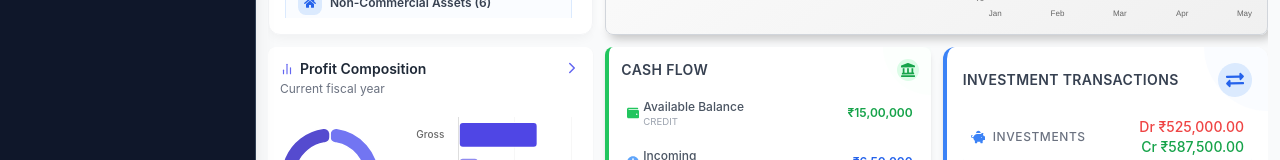
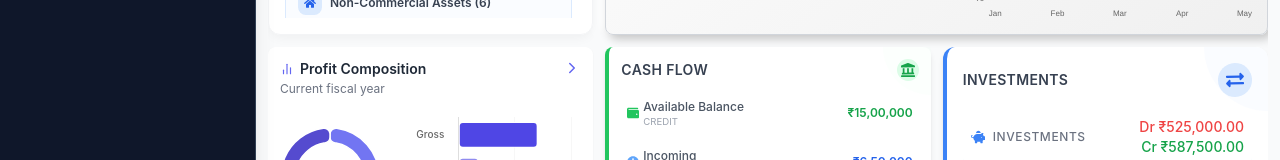
Before and after one commit to sreekanthmopati/syncuity_dashboard, a React (Create React App) app: page /AP in a window 1280 px wide. Both pictures are taken after a click on the button "Detailed". Shown: the part 469-629 px from the top of the page. Built offline with nearby package versions, Linux system fonts and the light colour scheme.

Commit message:
investments and othet

```diff
--- a/src/App.js
+++ b/src/App.js
@@ -16,7 +16,8 @@ function App() {
     <Router>
       <div className="flex">
         <Sidebar activeAssetId={activeAssetId} setActiveAssetId={setActiveAssetId}/>
-        <div className="flex-1">
+        <div
+           className="flex-1">
           <Routes>
             {/* <Route path="/unit/:unitId" element={<UnitDashboard />} /> */}
             <Route path="/:id" element={<AssetPage setActiveAsset={setActiveAssetId}/>} />
--- a/src/components/AndhraPradeshLayout.js
+++ b/src/components/AndhraPradeshLayout.js
@@ -1153,7 +1153,7 @@ const AndhraPradeshLayout = () => {
   <div className="absolute top-0 right-0 w-16 h-16 bg-blue-50 rounded-bl-full opacity-30"></div>
 
   <div className="flex items-center justify-between mb-3 relative z-10">
-    <h3 className="text-sm font-semibold text-gray-700 tracking-wide">INVESTMENT TRANSACTIONS</h3>
+    <h3 className="text-sm font-semibold text-gray-700 tracking-wide">INVESTMENTS</h3>
     <motion.div
       animate={{
         rotate: [0, 20, -20, 0],
--- a/src/components/DashboardLayout.js
+++ b/src/components/DashboardLayout.js
@@ -1153,7 +1153,7 @@ const DashboardLayout = () => {
   <div className="absolute top-0 right-0 w-16 h-16 bg-blue-50 rounded-bl-full opacity-30"></div>
 
   <div className="flex items-center justify-between mb-3 relative z-10">
-    <h3 className="text-sm font-semibold text-gray-700 tracking-wide">INVESTMENT TRANSACTIONS</h3>
+    <h3 className="text-sm font-semibold text-gray-700 tracking-wide">INVESTMENTS</h3>
     <motion.div
       animate={{
         rotate: [0, 20, -20, 0],
--- a/src/components/Sidebar.js
+++ b/src/components/Sidebar.js
@@ -1903,6 +1903,7 @@ const Sidebar = ({ activeAssetId, setActiveAssetId }) => {
   const navigate = useNavigate();
   const { assetId } = useParams();
 
+
   const [openSections, setOpenSections] = useState({
     units: false,
     commercialAssets: false,
@@ -1928,6 +1929,7 @@ const Sidebar = ({ activeAssetId, setActiveAssetId }) => {
       background: rgba(148, 163, 184, 0.8);
     }
   `;
+
 
   useEffect(() => {
     const handleResize = () => {
@@ -2078,7 +2080,7 @@ const Sidebar = ({ activeAssetId, setActiveAssetId }) => {
           </div>
         </div>
 
-        <nav className="flex-1 overflow-y-auto overflow-x-hidden py-1 px-2 custom-scrollbar space-y-1">
+        <nav  className="flex-1 overflow-y-auto overflow-x-hidden py-1 px-2 custom-scrollbar space-y-1">
           <motion.div
             whileHover={{ scale: 1.02 }}
             whileTap={{ scale: 0.98 }}
```
